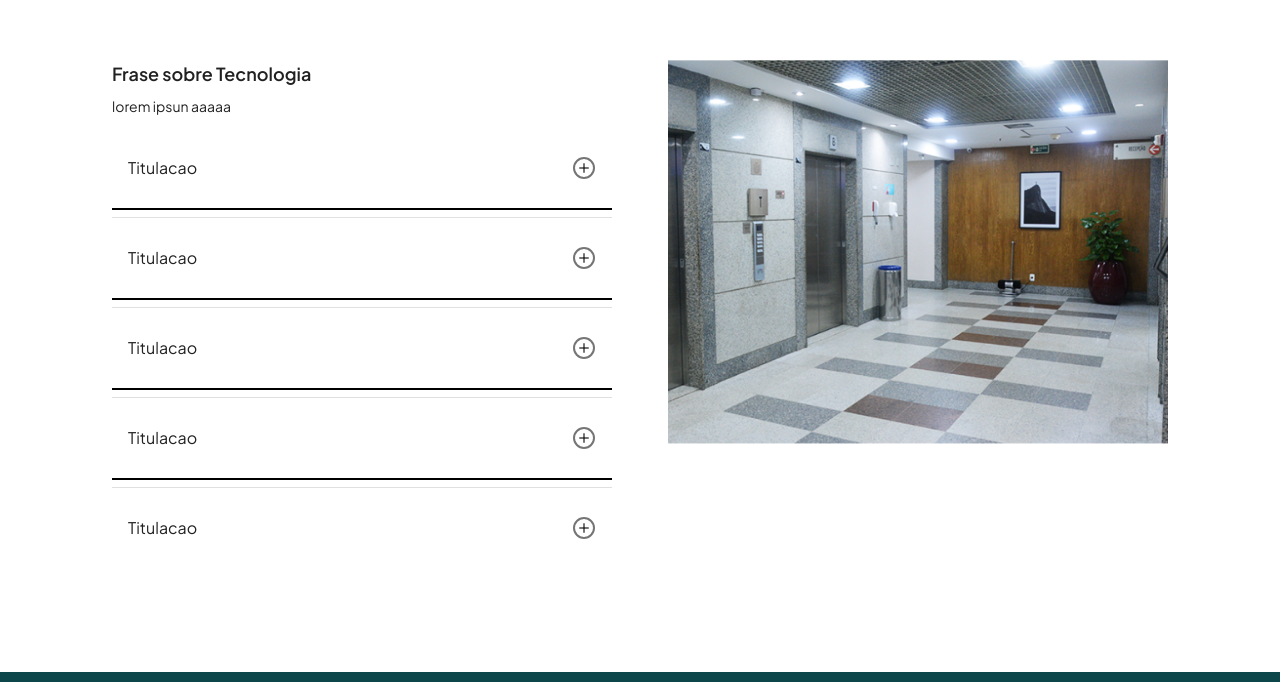
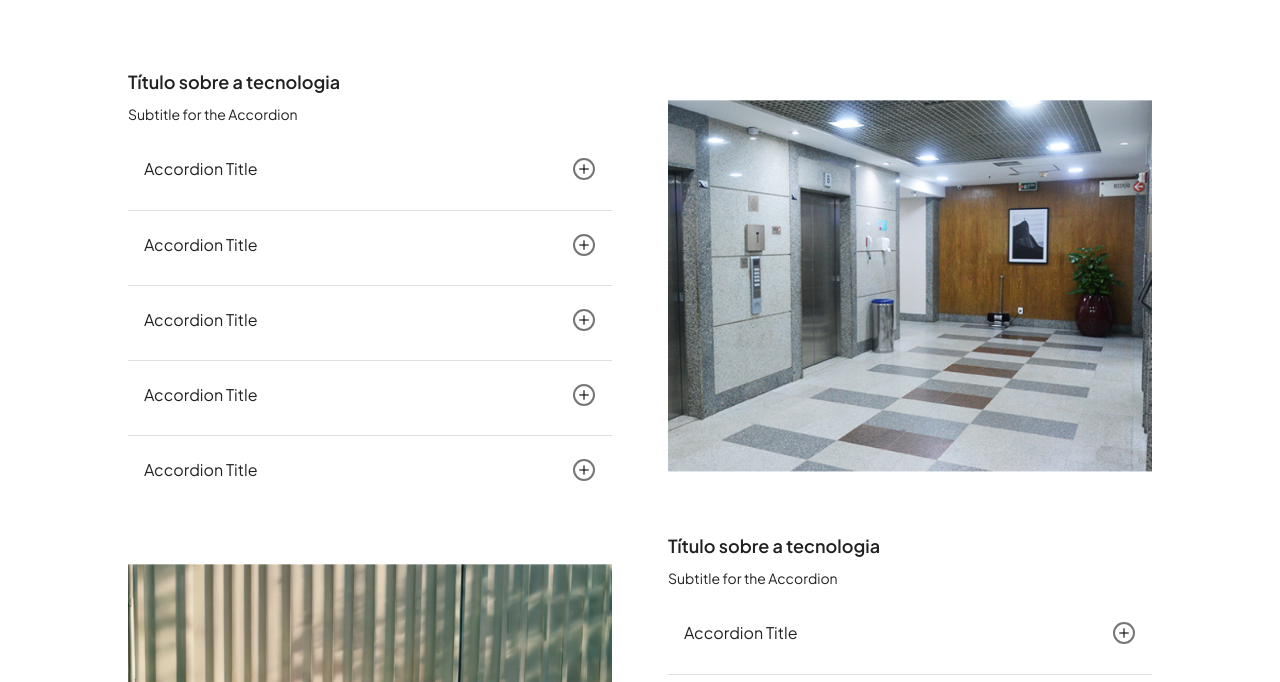
Before and after one commit to LuscaCid/CEM-Website, a React (Vite) app: page /about in a window 1280 px wide. Shown: the part 1818-2500 px from the top of the page. Built offline with nearby package versions, Linux system fonts and the light colour scheme.

Commit message:
feat: About page added with accordions

```diff
--- a/src/Pages/About.tsx
+++ b/src/Pages/About.tsx
@@ -7,7 +7,9 @@ import Valores from "../assets/Icons/Valores 1.png"
 import Visao from "../assets/Icons/Visao.png"
 import { UsefulSlugIconSection } from "../components/UsefulSlugSection";
 import { AccordionsSection } from "../components/AccodionsSection";
-
+import Elevadores from "../assets/AccordionsImages/Elevadores 1.png";
+import Lixos from "../assets/AccordionsImages/Recycle-lixos 1.png";
+import Portaria from "../assets/AccordionsImages/Portaria-Acesso 1.png";
 export function About() {
   return (
     <main className="flex items-center gap-2 flex-col ">
@@ -62,8 +64,44 @@ lorem ipsum dolor sit amet"
         </>
 
       </Section>
-      <Section>
-        <AccordionsSection />
+      <Section className="flex flex-col gap-3">
+        <AccordionsSection
+          accordionDetails={[
+          { description : "Accordion Details", title : "Accordion Title"},
+          { description : "Accordion Details", title : "Accordion Title"},
+          { description : "Accordion Details", title : "Accordion Title"},
+          { description : "Accordion Details", title : "Accordion Title"},
+          { description : "Accordion Details", title : "Accordion Title"}]}
+          img={Elevadores}
+          subTitle="Subtitle for the Accordion"
+          title="Título sobre a tecnologia"
+        />
+         <AccordionsSection
+          accordionDetails={[
+            { description : "Accordion Details", title : "Accordion Title"},
+            { description : "Accordion Details", title : "Accordion Title"},
+            { description : "Accordion Details", title : "Accordion Title"},
+            { description : "Accordion Details", title : "Accordion Title"},
+            { description : "Accordion Details", title : "Accordion Title"}]}
+          img={Lixos}
+          subTitle="Subtitle for the Accordion"
+          title="Título sobre a tecnologia"
+          reverseImagePosition
+        />
+        <AccordionsSection
+          accordionDetails={[
+          { description : "Accordion Details", title : "Accordion Title"},
+          { description : "Accordion Details", title : "Accordion Title"},
+          { description : "Accordion Details", title : "Accordion Title"},
+          { description : "Accordion Details", title : "Accordion Title"},
+          { description : "Accordion Details", title : "Accordion Title"}]}
+          img={Portaria}
+          subTitle="Subtitle for the Accordion"
+          title="Título sobre a tecnologia"
+        />
+        <p className="w-full">
+          Lorem ipsum dolor sit amet consectetur adipisicing elit. Sed aut veniam dolore delectus ratione fugiat assumenda iusto eligendi expedita aspernatur corporis, numquam repellendus non, architecto eum odio ab fugit ea!
+        </p>
       </Section>
     </main>
   );
--- a/src/components/AccodionsSection.tsx
+++ b/src/components/AccodionsSection.tsx
@@ -1,109 +1,39 @@
 import { Accordion, AccordionDetails, AccordionSummary } from "@mui/material";
 import { AccordionsSectionWithImage } from "./AccordionsSectionWithImage";
 import { CirclePlus } from "lucide-react";
-import Elevadores from "../assets/AccordionsImages/Elevadores 1.png";
-
-export function AccordionsSection ({}){
+interface Props {
+  img : string;
+  title : string;
+  subTitle : string;
+  //informacao para os filhos, no caso os accordions que estarao na secao
+  accordionDetails : {title : string, description : string}[]
+  reverseImagePosition? : boolean;
+}
+export function AccordionsSection ({  accordionDetails, img, subTitle, title, reverseImagePosition } : Props){
   return (
-    <section>
-       <div>
     <AccordionsSectionWithImage
-          img={Elevadores}
-          title="Frase sobre Tecnologia"
-          subtitle="lorem ipsun aaaaa"
+      img={img}
+      title={title}
+      subtitle={subTitle}
+      reverse={reverseImagePosition}
     >
-        <Accordion className="shadow-none" sx={{
-          paddingY : "1rem",
-          paddingX : "0rem",
-          borderRadius: "none",
-          boxShadow : "none;",
-          borderBottom: "2px solid black;"
-          }}>
-          <AccordionSummary
-            className="shadow-none"
-            expandIcon = {<CirclePlus />}
-            id="tecnologia-accordion"
-          >
-              Titulacao
-            </AccordionSummary>
-            <AccordionDetails>
-              aaaaaaa
-            </AccordionDetails>
-          </Accordion>
-          <Accordion className="shadow-none" sx={{
-              paddingY : "1rem",
-              paddingX : "0rem",
-              borderRadius: "none",
-              boxShadow : "none;",
-              borderBottom: "2px solid black;"
-            }}>
-            <AccordionSummary
-              className="shadow-none"
-              expandIcon = {<CirclePlus />}
-              id="tecnologia-accordion"
-            >
-              Titulacao
-            </AccordionSummary>
-            <AccordionDetails>
-              aaaaaaa
-            </AccordionDetails>
-          </Accordion>
-          <Accordion className="shadow-none" sx={{
-              paddingY : "1rem",
-              paddingX : "0rem",
-              borderRadius: "none",
-              boxShadow : "none;",
-              borderBottom: "2px solid black;"
-            }}>
-            <AccordionSummary
-              className="shadow-none"
-              expandIcon = {<CirclePlus />}
-              id="tecnologia-accordion"
-            >
-              Titulacao
-            </AccordionSummary>
-            <AccordionDetails>
-              aaaaaaa
-            </AccordionDetails>
-          </Accordion>
-          <Accordion className="shadow-none" sx={{
-              paddingY : "1rem",
-              paddingX : "0rem",
-              borderRadius: "none",
-              boxShadow : "none;",
-              borderBottom: "2px solid black;"
-            }}>
-            <AccordionSummary
-              className="shadow-none"
-              expandIcon = {<CirclePlus />}
-              id="tecnologia-accordion"
-            >
-              Titulacao
-            </AccordionSummary>
-            <AccordionDetails>
-              aaaaaaa
-            </AccordionDetails>
-          </Accordion>
-          <Accordion className="shadow-none" sx={{
-              paddingY : "1rem",
+    {
+      accordionDetails.map((accordion, index) => (
+        <Accordion key={index.toString()} sx={{
+          paddingY : "0.6rem",
           paddingX : "0rem",
           borderRadius: "none",
           boxShadow : "none;",
           }}>
-            <AccordionSummary
-              className="shadow-none"
-              expandIcon = {<CirclePlus />}
-              id="tecnologia-accordion"
-            >
-              Titulacao
+          <AccordionSummary expandIcon = {<CirclePlus />} id={`accordion-${index}`} className="shadow-none">
+            {accordion.title}
           </AccordionSummary>
           <AccordionDetails>
-              aaaaaaa
+            {accordion.description}
           </AccordionDetails>
         </Accordion>
+      ))
+    }
     </AccordionsSectionWithImage>
-        </div>
-    </section>
-
 );
 }
--- a/src/components/AccordionsSectionWithImage.tsx
+++ b/src/components/AccordionsSectionWithImage.tsx
@@ -8,13 +8,13 @@ interface AccordionsSectionWithImage {
 }
 export function AccordionsSectionWithImage(props : AccordionsSectionWithImage){
   return (
-    <section className={`flex gap-14 ${props.reverse ? "flex-row-reverse" : "flex-row"}`}>
+    <section className={`flex sm:flex-col items-center  gap-14 ${props.reverse ? "md:flex-row-reverse" : "md:flex-row"} px-4 py-2  `}>
       <aside className="flex flex-col gap-3 w-1/2">
       <header className="flex flex-col gap-2">
         <h1 className="text-lg font-semibold">{props.title}</h1>
         <p className="text-sm font-normal">{props.subtitle}</p>
       </header>
-      <main className="flex w-full flex-col gap-2">
+      <main className="flex w-full flex-col gap-2 2xl:gap-10">
         {props.children}
       </main>
       </aside>
```
Lines whose indentation alone changed are shown as unchanged.
